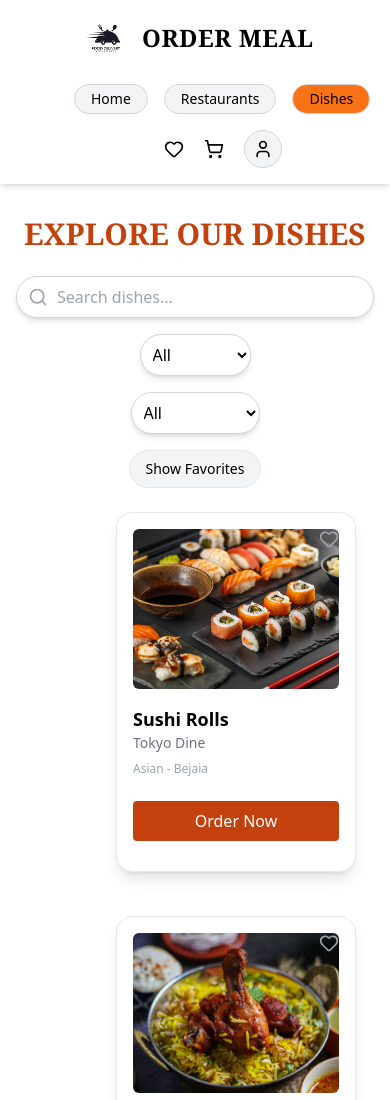
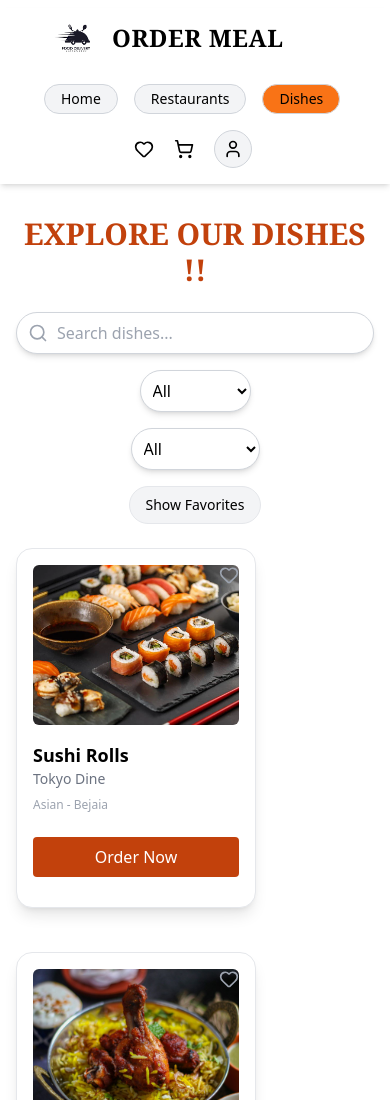
Before and after one commit to SohaibCdr/OrderMeal, a React (Vite) app: page /dishes in a window 390 px wide. Shown: the top 1100 px of the page. Built offline with nearby package versions, Linux system fonts and the light colour scheme.

Commit message:
fixing sm version 3

```diff
--- a/src/Components/Navbar.jsx
+++ b/src/Components/Navbar.jsx
@@ -38,13 +38,13 @@ const Navbar = () => {
 
 
         {/* Center: Logo */}
-        <div className="flex items-center gap-2 mb-4 md:mb-0 lg:mr-[245px]  lg:ml-0 ml-[50px]">
+        <div className="flex items-center gap-2 mb-4 md:mb-0 lg:mr-[245px]  lg:ml-0 ml-[20px]">
           <Link to="/">
             <img src={logo} alt="logo" className="w-[60px]" />
           </Link>
           <h1 className="font-bold text-2xl font-serif tracking-wide">ORDER MEAL</h1>
         </div>
-        <div className="flex items-center gap-4 mb-4 md:mb-0  mr-[390px]  lg:ml-0 ml-[50px]">
+        <div className="flex items-center gap-4 mb-4 md:mb-0  mr-[390px]  lg:ml-0 ml-[20px]">
           <NavLink
             to="/"
             end
@@ -79,7 +79,7 @@ const Navbar = () => {
         </div>
 
         {/* Right: Icons */}
-        <div className="flex items-center gap-5 mb-4 lg:mb-0  lg:ml-0 ml-[140px]">
+        <div className="flex items-center gap-5 mb-4 lg:mb-0  lg:ml-0 ml-[110px]">
           <button onClick={handleHeartClick}>
             <Heart
               className={`w-5 h-5 transition cursor-pointer ${
--- a/src/Pages/Dishes.jsx
+++ b/src/Pages/Dishes.jsx
@@ -97,7 +97,7 @@ const DishesPage = () => {
           ? 'Your Ordered Dishes'
           : showFavoritesOnly
           ? 'Your Favorite Dishes'
-          : 'Explore Our Dishes'}
+          : 'Explore Our Dishes !!'}
       </h1>
 
       {/* Search & Filters */}
@@ -134,7 +134,7 @@ const DishesPage = () => {
       {currentItems.length === 0 ? (
         <p className="text-center text-gray-500">No dishes found.</p>
       ) : (
-        <div className="grid grid-cols-1 sm:grid-cols-2 md:grid-cols-3 lg:grid-cols-5 gap-1 lg:gap-0 ml-[100px]  md:ml-[0px] lg:ml-[35px]  ">
+        <div className="grid grid-cols-1 sm:grid-cols-2 md:grid-cols-3 lg:grid-cols-5 gap-1  ">
           {currentItems.map(dish => (
             <div key={dish.id} className="relative border border-gray-200 h-[360px] w-[240px] rounded-2xl bg-white shadow-lg p-4 mb-10">
               <img src={dish.image} alt={dish.name} className="h-40 w-full object-cover rounded-md mb-4" />
```
